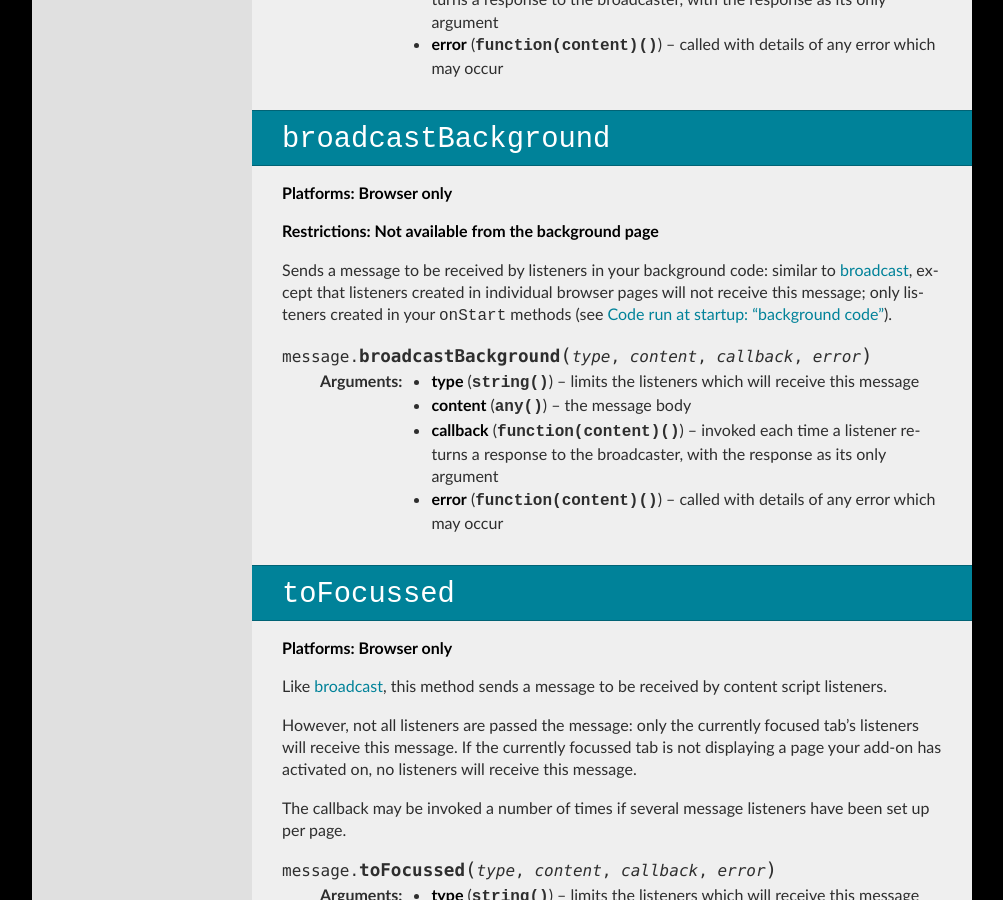
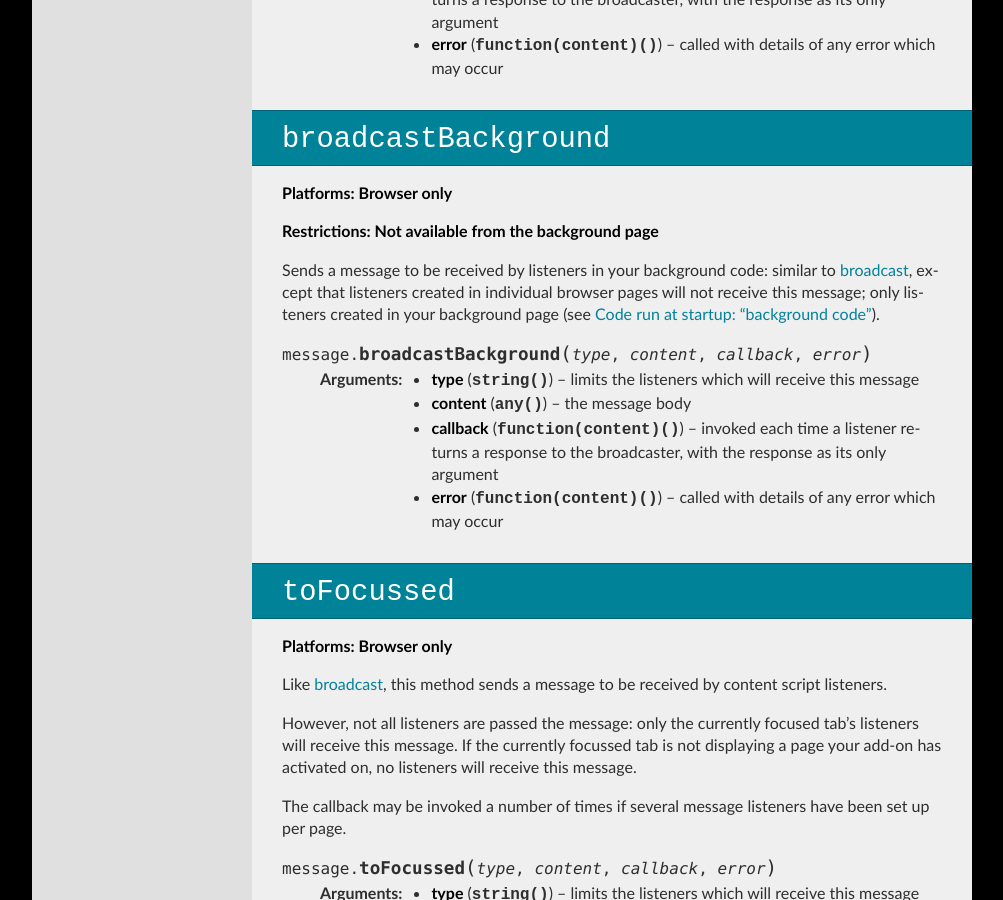
Before and after one commit to trigger-corp/Forge-Documentation, a Sphinx documentation site: the page built from source/api/communication.rst, in a window 1280 px wide and 900 px high, scrolled down 1244 px. Shown: the whole window, without its empty margins (138-1141 px from the left). Built offline with Sphinx 7.4.7, drawn with Linux system fonts in a browser that asks for light colours.

Commit message:
Fix out of date docs.

```diff
--- a/source/api/communication.rst
+++ b/source/api/communication.rst
@@ -49,7 +49,7 @@ The *callback* parameter will be invoked with any responses from listeners; it m
 
 **Restrictions: Not available from the background page**
 
-Sends a message to be received by listeners in your background code: similar to :ref:`broadcast <api-broadcast>`, except that listeners created in individual browser pages will not receive this message; only listeners created in your ``onStart`` methods (see :ref:`extension-concept-background`).
+Sends a message to be received by listeners in your background code: similar to :ref:`broadcast <api-broadcast>`, except that listeners created in individual browser pages will not receive this message; only listeners created in your background page (see :ref:`extension-concept-background`).
 
 .. js:function:: message.broadcastBackground(type, content, callback, error)
 
```
